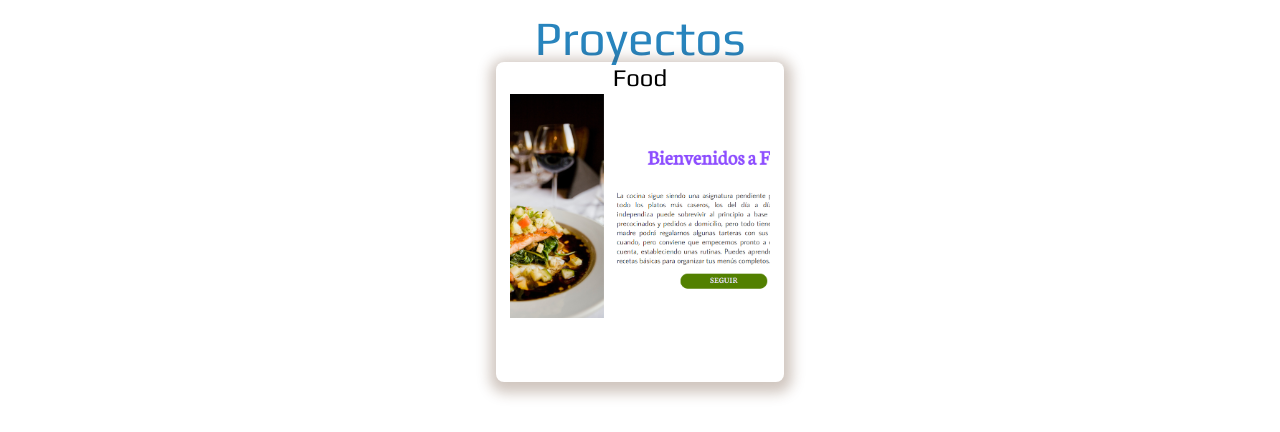
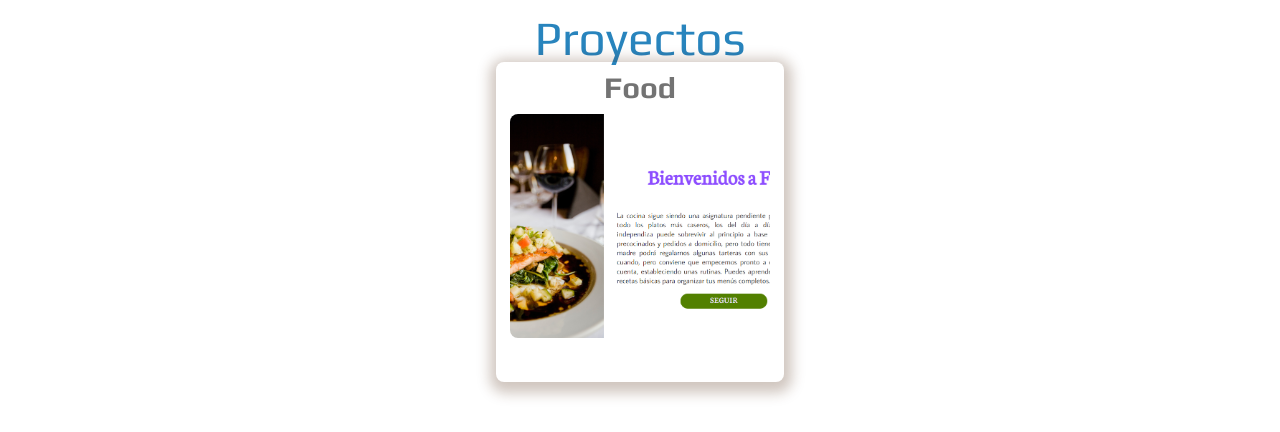
Before and after one commit to JorgeDCoria/My-Portfolio, a React (Create React App) app: page / in a window 1280 px wide. Shown: the part 2242-2674 px from the top of the page. Built offline with nearby package versions, Linux system fonts and the light colour scheme.

Commit message:
perf/ add style project target and show modal, modal inconplete

```diff
--- a/src/components/Proyects/Projects.jsx
+++ b/src/components/Proyects/Projects.jsx
@@ -2,7 +2,8 @@ import React from "react";
 import Project from "./components/project/Project";
 //images
 import food from "../../assets/projects/food/landing.PNG";
-
+const description = ` Desarrollo de una SPA utilizando React para el Front End y Redux como state management. Estilos con CSS sin uso de librerías externas.
+La SPA consume datos de una API a través de un Back End desarrollado en Node.JS utilizando Express`;
 const Projects = () => {
   return (
     <div className="h-screen p-4">
@@ -10,7 +11,7 @@ const Projects = () => {
         Proyectos
       </h1>
       <div className="flex justify-center">
-        <Project title={"Food"} img={food} />
+        <Project title={"Food"} img={food} description={description} />
       </div>
     </div>
   );
--- a/src/components/Proyects/components/modalProject/ModalProject.jsx
+++ b/src/components/Proyects/components/modalProject/ModalProject.jsx
@@ -1,7 +1,31 @@
 import React from "react";
+import Button from "../../../button/Button";
+const handleClick = () => {};
 
-const ModalProject = () => {
-  return <div>ModalProject</div>;
+const ModalProject = ({ handleClickClose }) => {
+  return (
+    <div className="w-scree fixed inset-0 z-[60] flex h-screen items-center justify-center bg-neutral-400">
+      <div className="relative h-3/4 w-3/4 bg-primary_200">
+        <div className="absolute top-2 right-2">
+          <button onClick={handleClickClose}>
+            <svg
+              xmlns="http://www.w3.org/2000/svg"
+              viewBox="0 0 20 20"
+              fill="currentColor"
+              className="h-7 w-7 cursor-pointer rounded-full bg-red-500 text-white transition-all hover:h-8 hover:w-8"
+            >
+              <path d="M6.28 5.22a.75.75 0 00-1.06 1.06L8.94 10l-3.72 3.72a.75.75 0 101.06 1.06L10 11.06l3.72 3.72a.75.75 0 101.06-1.06L11.06 10l3.72-3.72a.75.75 0 00-1.06-1.06L10 8.94 6.28 5.22z" />
+            </svg>
+          </button>
+        </div>
+        <div className="flex w-full justify-around p-6 text-white">
+          {/* <Button danger text={"Cancelar"} lg onClick={handleClickClose} /> */}
+
+          <Button lg onClick={handleClick} text={"Ir al Sitio"} />
+        </div>
+      </div>
+    </div>
+  );
 };
 
 export default ModalProject;
--- a/src/components/Proyects/components/project/Project.jsx
+++ b/src/components/Proyects/components/project/Project.jsx
@@ -7,15 +7,21 @@ const Project = ({ title, img, description }) => {
     setShowModal(!showModal);
   };
   return (
-    <div className="group relative flex  h-80 w-72 animate-shadow flex-col items-center overflow-hidden rounded-lg border-none">
-      <div className="text-center font-title text-2xl">{title}</div>
+    <div className="group relative flex h-80  w-72 animate-shadowSecondary flex-col items-center overflow-hidden rounded-lg border-none hover:animate-shadowPrimary">
+      <div className="p-2 text-center font-title text-3xl font-semibold text-neutral-500">
+        {title}
+      </div>
       <div className=" flex justify-center">
-        <img className="h-56 w-[90%] object-cover" src={img} alt={title} />
+        <img
+          className="h-56 w-[90%] rounded-lg object-cover"
+          src={img}
+          alt={title}
+        />
       </div>
-      <div className="absolute -left-full  h-full w-full border border-blue-500 duration-500 group-hover:left-0 group-hover:bottom-0">
+      <div className="absolute -left-full -bottom-full h-full  w-full duration-500 group-hover:left-0 group-hover:bottom-0">
         <div className="relative h-full w-full">
           <svg
-            className="absolute top-0 left-0 z-40 h-full w-full opacity-70"
+            className="absolute top-0 left-0 z-40 h-full w-full opacity-90"
             xmlns="http://www.w3.org/2000/svg"
             viewBox="0 0 2000 1500"
           >
@@ -85,13 +91,20 @@ const Project = ({ title, img, description }) => {
               </g>
             </g>
           </svg>
-          <div className="absolute top-0 left-0 z-50 h-full w-full">
-            <p>{description}</p>
-            <button onClick={handleShowModal}>Mas Info</button>
+          <div className="absolute top-0 left-0 z-50 flex h-full w-full flex-col items-center justify-around">
+            <p className="p-2 text-center font-semibold text-primary_900">
+              {description}
+            </p>
+            <button
+              onClick={handleShowModal}
+              className="w-[90%] rounded-lg bg-secondary_500 p-2 text-white hover:bg-secondary_400"
+            >
+              Mas Info
+            </button>
           </div>
         </div>
       </div>
-      {showModal && <ModalProject />}
+      {showModal && <ModalProject handleClickClose={handleShowModal} />}
     </div>
   );
 };
--- a/tailwind.config.js
+++ b/tailwind.config.js
@@ -4,7 +4,13 @@ module.exports = {
   theme: {
     extend: {
       keyframes: {
-        shadow: {
+        shadowPrimary: {
+          "0% , 100%": {
+            "box-shadow": "1px 4px 13px 7px rgba(13,44,63,0.25)",
+          },
+          "50%": { "box-shadow": "1px 4px 13px 7px  rgba(66,157,215,0.93)" },
+        },
+        shadowSecondary: {
           "0% , 100%": {
             "box-shadow": "1px 4px 13px 7px rgba(63,33,13,0.25)",
           },
@@ -12,7 +18,8 @@ module.exports = {
         },
       },
       animation: {
-        shadow: "shadow 3s infinite",
+        shadowPrimary: "shadowPrimary 3s infinite",
+        shadowSecondary: "shadowSecondary 3s infinite",
       },
       boxShadow: {
         project: "10px 13px 13px -3px rgba(147,76,31,0.58)",
```
